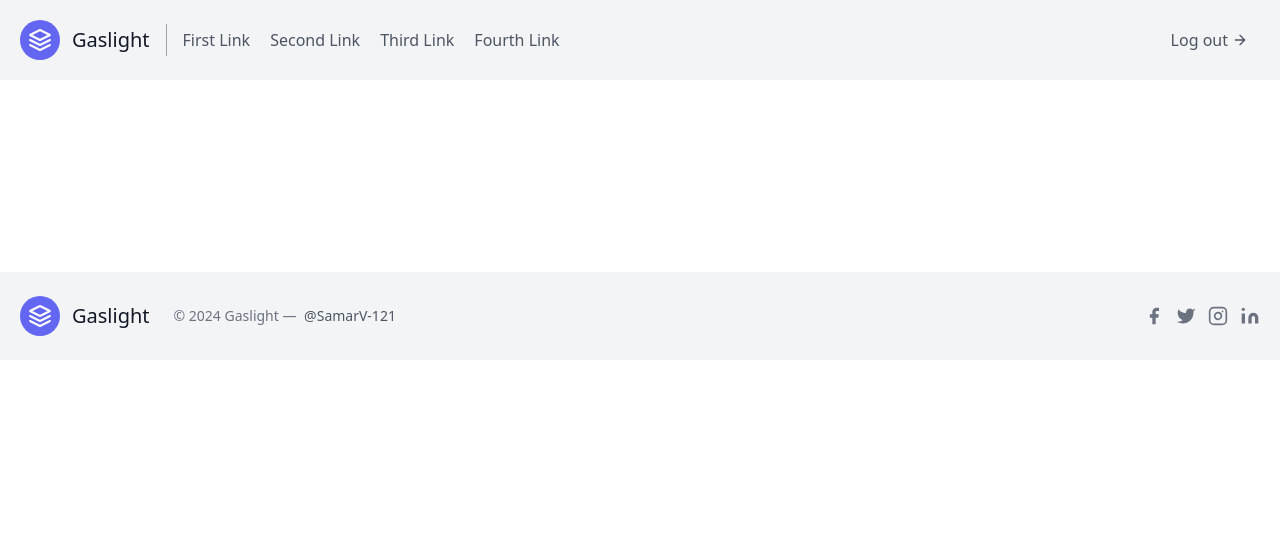
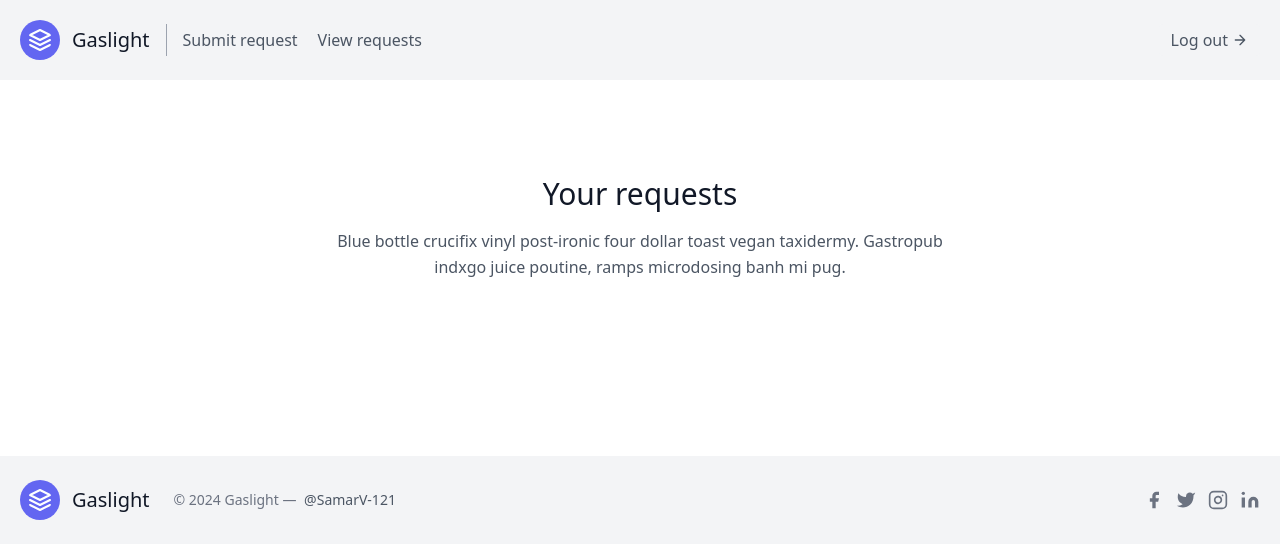
Before and after one commit to SamarV-121/gaslight, a Django app: page /request/view/ in a window 1280 px wide. Shown: the top 559 px of the page. Run offline with Django 5.2, Linux system fonts and the light colour scheme; the visitor is signed in with stand-in values (Sample User, id 1); some libraries are stand-ins or nearby versions.

Commit message:
Improve templates a bit
Change-Id: Idcc7b1cd6b40111e2064d6963faa5cad4bce4458

```diff
--- a/templates/header.html
+++ b/templates/header.html
@@ -14,11 +14,9 @@
                 </svg>
                 <span class="ml-3 text-xl">Gaslight</span>
             </a>
-            <nav class="md:mr-auto md:ml-4 md:py-1 md:pl-4 md:border-l md:border-gray-400 flex flex-wrap items-center text-base justify-center">
-                <a class="mr-5 hover:text-gray-900">First Link</a>
-                <a class="mr-5 hover:text-gray-900">Second Link</a>
-                <a class="mr-5 hover:text-gray-900">Third Link</a>
-                <a class="mr-5 hover:text-gray-900">Fourth Link</a>
+            <nav class="text-center md:mr-auto md:ml-4 md:py-1 md:pl-4 md:border-l md:border-gray-400 flex flex-wrap items-center text-base justify-center">
+                <a href="/request/" class="mr-5 hover:text-gray-900">Submit request</a>
+                <a href="/request/view/" class="mr-5 hover:text-gray-900">View requests</a>
             </nav>
             <button class="inline-flex items-center bg-gray-100 border-0 py-1 px-3 focus:outline-none hover:bg-gray-200 rounded text-base mt-4 md:mt-0">
                 {% if user.is_authenticated %}
--- a/user_request/templates/view_requests.html
+++ b/user_request/templates/view_requests.html
@@ -1,14 +1,21 @@
 {% extends "base.html" %}
 {% block body %}
     <section class="text-gray-600 body-font">
-        <div class="container px-5 py-24 mx-auto flex flex-wrap">
-            {% for user_request in user_requests %}
+        <div class="container px-5 py-24 mx-auto">
+            <div class="text-center mb-20">
+                <h1 class="sm:text-3xl text-2xl font-medium text-center title-font text-gray-900 mb-4">Your requests</h1>
+                <p class="text-base leading-relaxed xl:w-2/4 lg:w-3/4 mx-auto">
+                    Blue bottle crucifix vinyl post-ironic four dollar toast vegan taxidermy. Gastropub indxgo juice poutine, ramps microdosing banh mi pug.
+                </p>
+            </div>
+            <div class="flex flex-wrap">
+                {% for user_request in user_requests|slice:"::-1" %}
                     <div class="flex relative pt-10 pb-20 sm:items-center md:w-2/3 mx-auto">
                         <div class="h-full w-6 absolute inset-0 flex items-center justify-center">
                             <div class="h-full w-1 bg-gray-200 pointer-events-none"></div>
                         </div>
                         <div class="flex-shrink-0 w-6 h-6 rounded-full mt-10 sm:mt-0 inline-flex items-center justify-center bg-indigo-500 text-white relative z-10 title-font font-medium text-sm">
-                        1
+                            {{ forloop.counter }}
                         </div>
                         <div class="flex-grow md:pl-8 pl-6 flex sm:items-center items-start flex-col sm:flex-row">
                             <div class="flex-shrink-0 w-20 h-20 bg-indigo-100 text-indigo-500 rounded-full inline-flex items-center justify-center">
@@ -44,5 +51,6 @@
                     </div>
                 {% endfor %}
             </div>
+        </div>
     </section>
 {% endblock body %}
```
Lines whose indentation alone changed are shown as unchanged.
